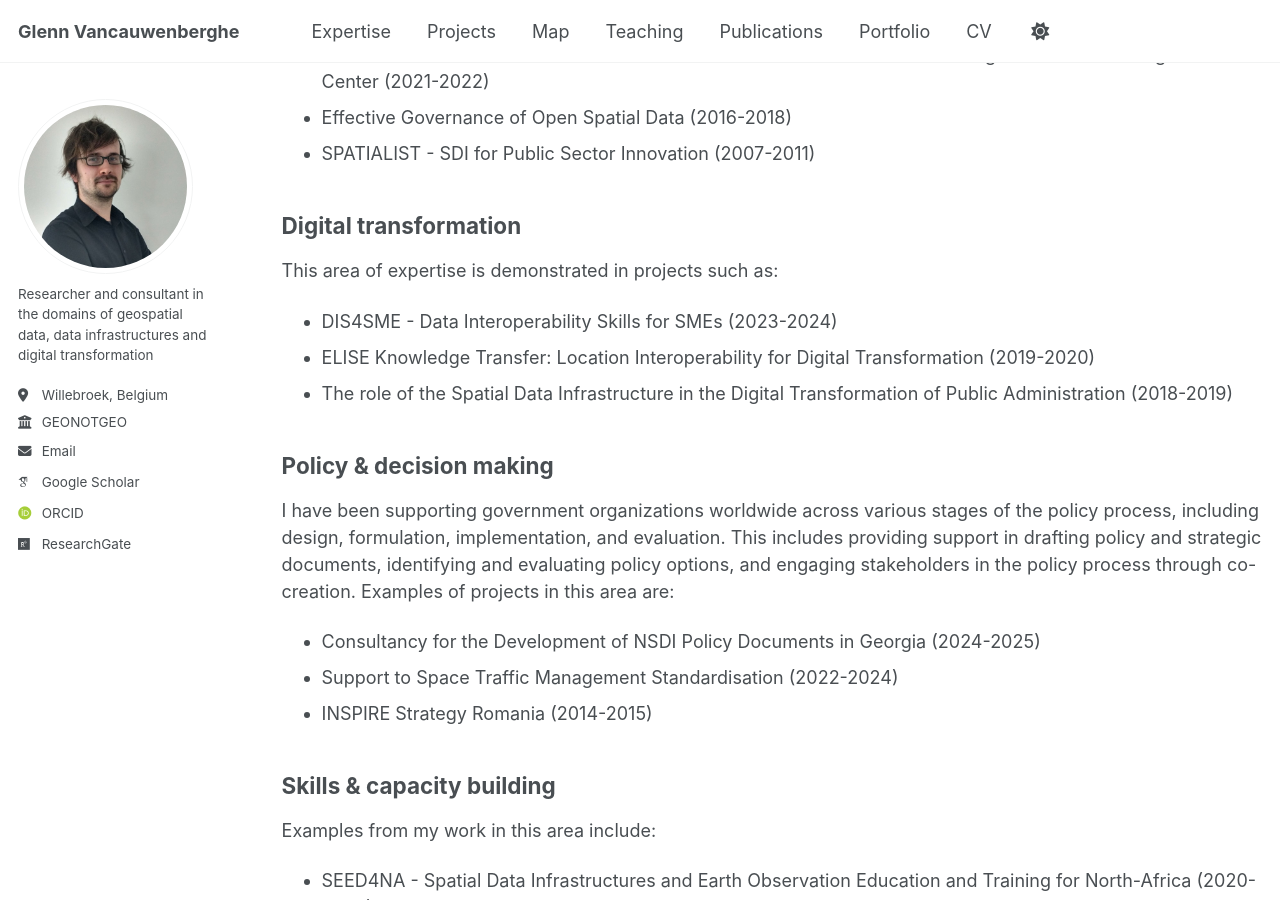
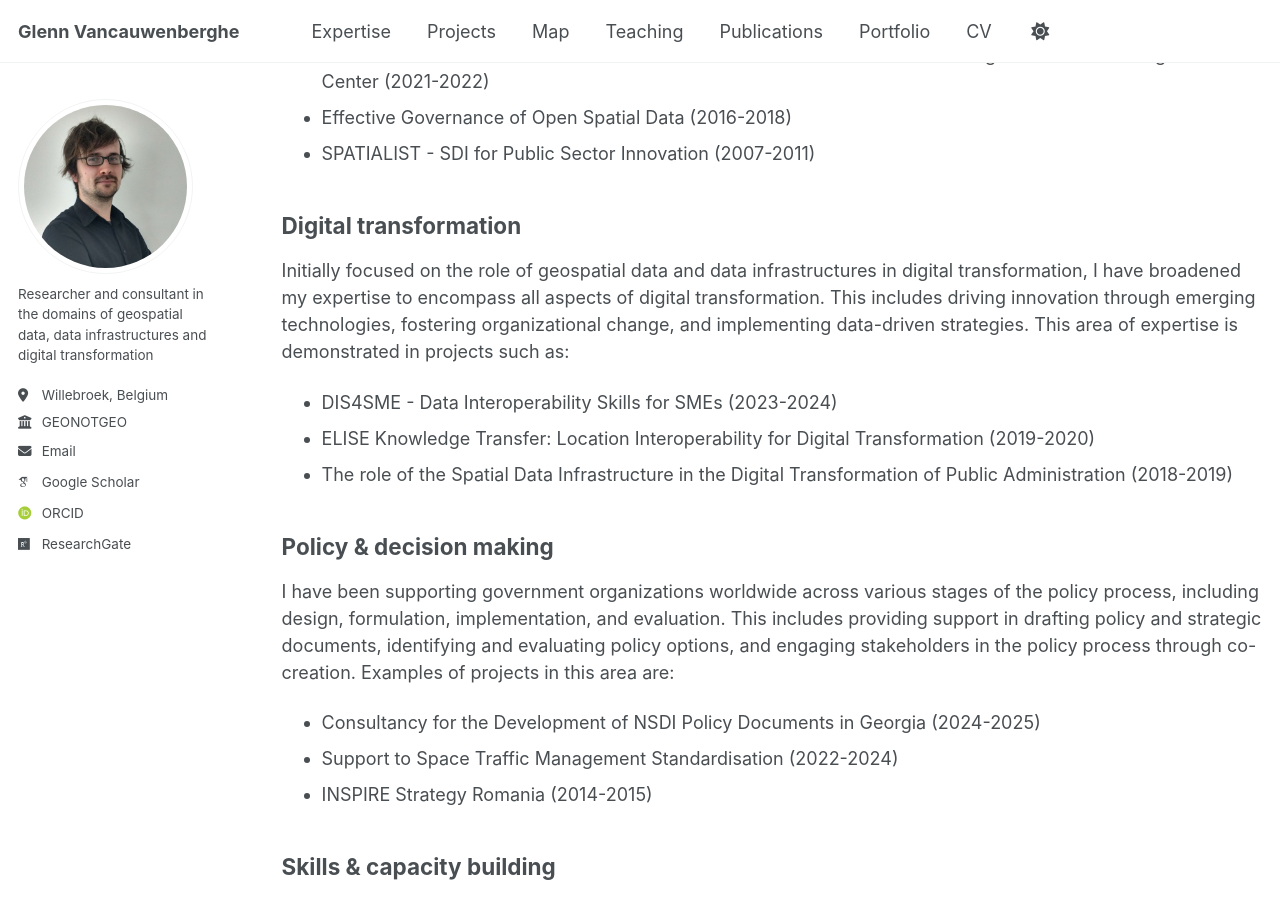
Before and after one commit to GVancauwenberghe/gvancauwenberghe.github.io, a Jekyll site: the page built from _pages/expert.md, in a window 1280 px wide and 900 px high, scrolled down 1707 px. Built offline with Jekyll 4.4.1, drawn with Linux system fonts in a browser that asks for light colours; some web fonts are replaced.

Commit message:
Update expert.md

```diff
--- a/_pages/expert.md
+++ b/_pages/expert.md
@@ -30,8 +30,7 @@ Building on my background in public administration research, I have gained exper
 * SPATIALIST - SDI for Public Sector Innovation (2007-2011)
 
 ## Digital transformation
-
-This area of expertise is demonstrated in projects such as:
+Initially focused on the role of geospatial data and data infrastructures in digital transformation, I have broadened my expertise to encompass all aspects of digital transformation. This includes driving innovation through emerging technologies, fostering organizational change, and implementing data-driven strategies. This area of expertise is demonstrated in projects such as:
 * DIS4SME - Data Interoperability Skills for SMEs (2023-2024)
 * ELISE Knowledge Transfer: Location Interoperability for Digital Transformation (2019-2020)
 * The role of the Spatial Data Infrastructure in the Digital Transformation of Public Administration (2018-2019)
```
